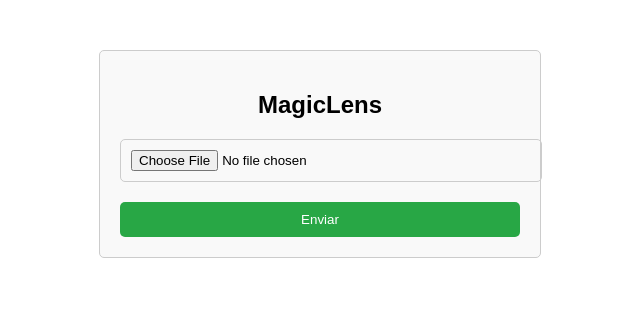
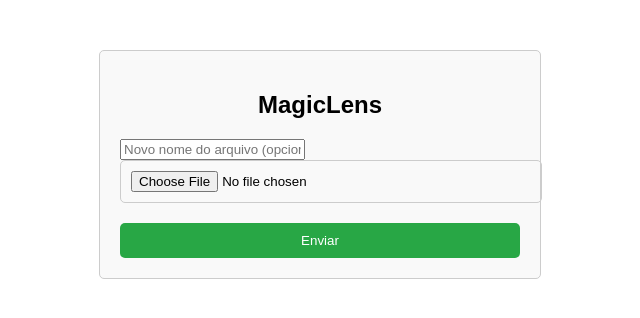
Before and after one commit to aulas-cria/magiclens, a Flask app: page /demo in a window 1280 px wide. Shown: the top 318 px of the page, without its empty margins (320-960 px from the left). Run offline with Flask 3, Linux system fonts and the light colour scheme.

Commit message:
feat: adicionar opcional de nome para arquivo na UI

```diff
--- a/magiclens/templates/demo.html
+++ b/magiclens/templates/demo.html
@@ -10,6 +10,7 @@
     <div class="upload-form">
         <h2>MagicLens</h2>
         <form action="/api/image/upload" method="POST" enctype="multipart/form-data">
+            <input type="text" name="filename" placeholder="Novo nome do arquivo (opcional)">
             <input type="file" name="file" accept="image/*" required>
             <input type="submit" value="Enviar">
         </form>
```
